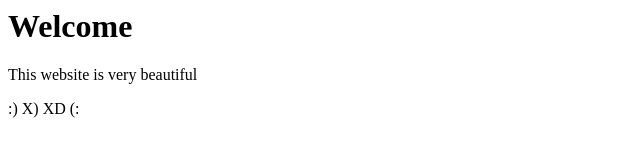
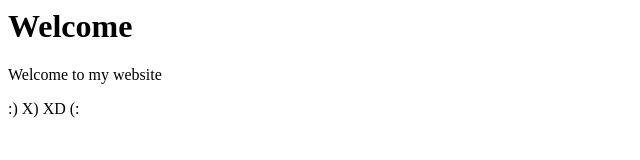
Before and after one commit to Vipul026/git-project, a plain HTML site: page index.html in a window 1280 px wide. Shown: the full height of the page, 0-640 px from the left. Drawn offline with Linux system fonts and the light colour scheme.

Commit message:
made some changes in index.html

```diff
--- a/index.html
+++ b/index.html
@@ -1,6 +1,6 @@
 <html>
 <title>This is my website</title>
 <h1>Welcome</h1>
-<p>This website is very beautiful</p>
+<p>Welcome to my website</p>
 <p>:)  X) XD (:</p>
 </html>
```
